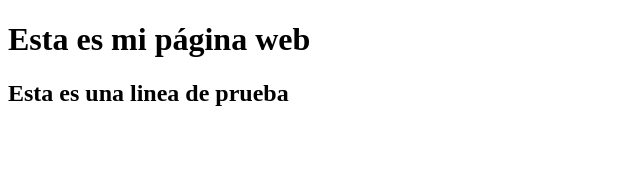
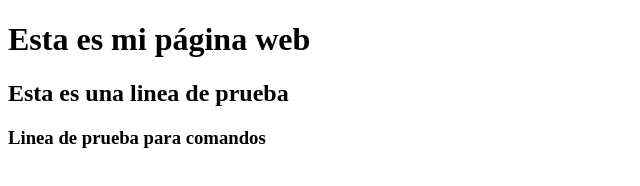
Before and after one commit to salomonfdo/Web-Page, a plain HTML site: page index.html in a window 1280 px wide. Shown: the whole page, without its empty margins (0-640 px from the left). Drawn offline with Linux system fonts and the light colour scheme.

Commit message:
Adding a line to test commits in prompt

```diff
--- a/index.html
+++ b/index.html
@@ -7,5 +7,6 @@
 <body>
 	<h1>Esta es mi página web</h1>
 	<h2>Esta es una linea de prueba</h2>
+	<h3>Linea de prueba para comandos</h3>
 </body>
 </html>
```
